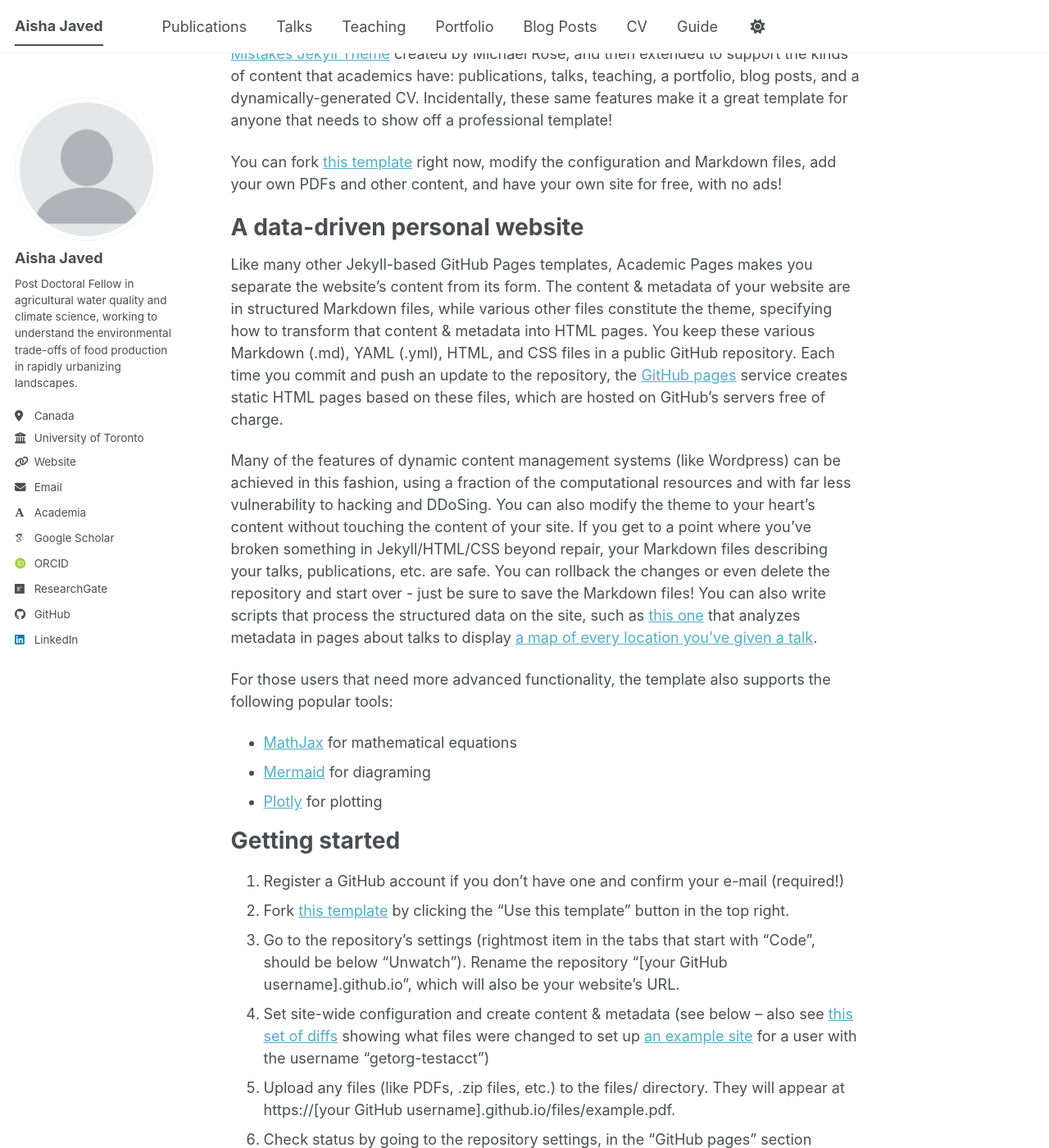
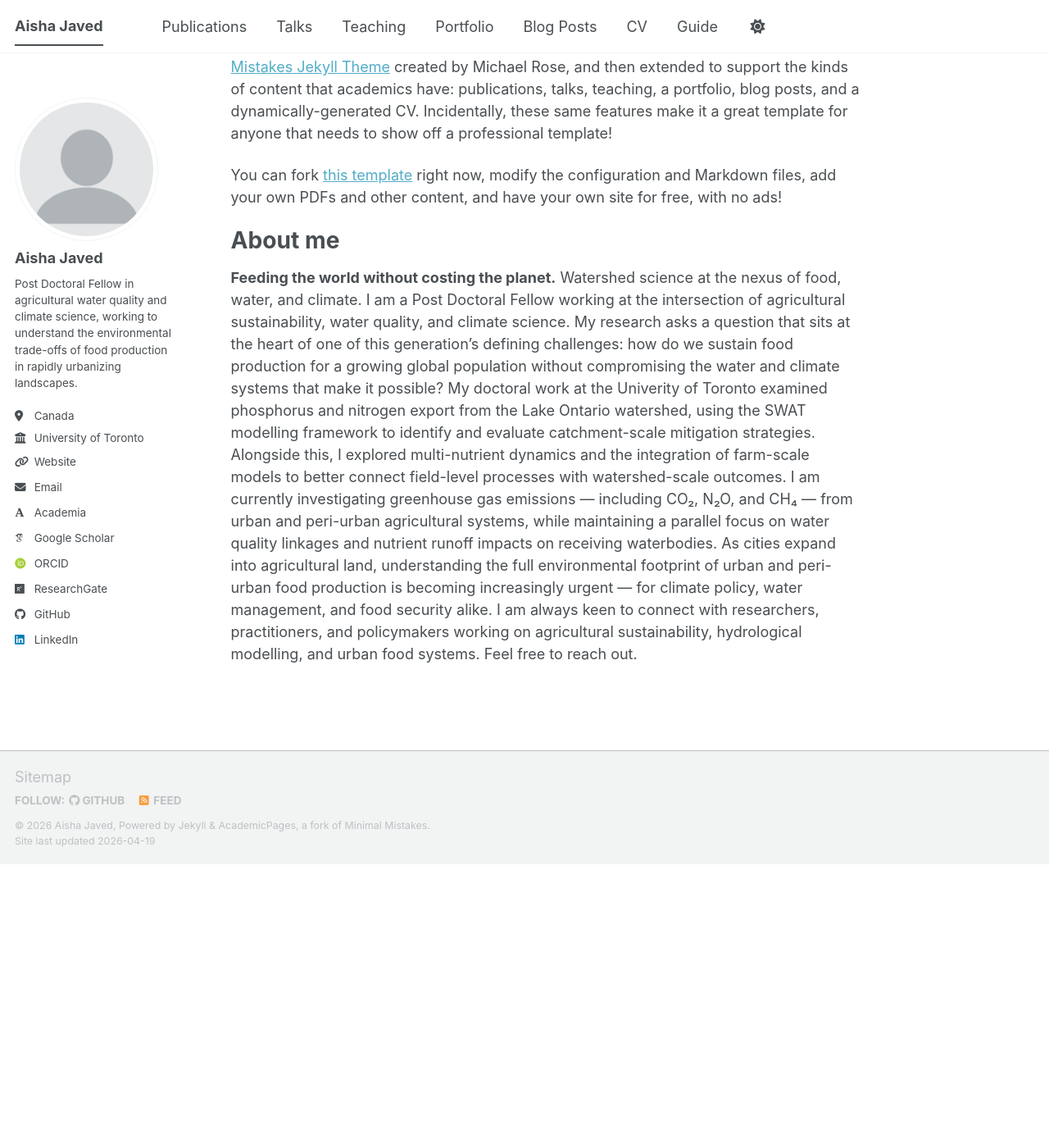
Before and after one commit to aishaj8/aishaj8.github.io, a Jekyll site: the page built from _pages/about.md, in a window 1280 px wide and 1400 px high, scrolled down 227 px. Shown: the whole window at 82% size. Built offline with Jekyll 4.4.1, drawn with Linux system fonts in a browser that asks for light colours; some web fonts are replaced; a script bundle is joined from its source files by our own code; library files that are not in the unit come from our copies; after the commit the page ends 1281 px from its top, so only the background shows below that; some of the changed text lies outside the part shown.

Commit message:
corrections to config, updated about me

```diff
--- a/_config.yml
+++ b/_config.yml
@@ -35,14 +35,14 @@ author:
   # Academic websites
   academia         : "https://uoft.me/EcoModellingLabPostDocs"
   arxiv            : # URL - Update with the correct link to your profile
-  googlescholar    : "https://scholar.google.com/citations?user=PS_CX0AAAAAJ"
+  googlescholar    : "https://scholar.google.com/citations?user=w-EhYikAAAAJ&hl=en"
   inspire-hep      : # URL
   impactstory      : # URL
   orcid            : "https://orcid.org/0000-0002-8516-6370"
   semantic         : # URL
   ssrn             : # URL
   pubmed           : # URL
-  researchgate     : "https://researchgate.net/Aisha-Javed-3"
+  researchgate     : "https://researchgate.net/profile/Aisha-Javed-3"
   scopus           : # URL
   zotero           : # URL
 
--- a/_pages/about.md
+++ b/_pages/about.md
@@ -1,6 +1,6 @@
 ---
 permalink: /
-title: "Academic Pages is a ready-to-fork GitHub Pages template for academic personal websites"
+title: "Aisha Javed | Watershed Scientist & Agricultural Sustainability Researcher"
 author_profile: true
 redirect_from:
   - /about/
@@ -11,46 +11,12 @@ This is the front page of a website that is powered by the [Academic Pages templ
 
  You can fork [this template](https://github.com/academicpages/academicpages.github.io) right now, modify the configuration and Markdown files, add your own PDFs and other content, and have your own site for free, with no ads!
 
-A data-driven personal website
+About me
 ======
-Like many other Jekyll-based GitHub Pages templates, Academic Pages makes you separate the website's content from its form. The content & metadata of your website are in structured Markdown files, while various other files constitute the theme, specifying how to transform that content & metadata into HTML pages. You keep these various Markdown (.md), YAML (.yml), HTML, and CSS files in a public GitHub repository. Each time you commit and push an update to the repository, the [GitHub pages](https://pages.github.com/) service creates static HTML pages based on these files, which are hosted on GitHub's servers free of charge.
 
-Many of the features of dynamic content management systems (like Wordpress) can be achieved in this fashion, using a fraction of the computational resources and with far less vulnerability to hacking and DDoSing. You can also modify the theme to your heart's content without touching the content of your site. If you get to a point where you've broken something in Jekyll/HTML/CSS beyond repair, your Markdown files describing your talks, publications, etc. are safe. You can rollback the changes or even delete the repository and start over - just be sure to save the Markdown files! You can also write scripts that process the structured data on the site, such as [this one](https://github.com/academicpages/academicpages.github.io/blob/master/talkmap.ipynb) that analyzes metadata in pages about talks to display [a map of every location you've given a talk](https://academicpages.github.io/talkmap.html).
-
-For those users that need more advanced functionality, the template also supports the following popular tools:
-- [MathJax](https://www.mathjax.org/) for mathematical equations
-- [Mermaid](https://mermaid.js.org/) for diagraming
-- [Plotly](https://plotly.com/javascript/) for plotting
-
-Getting started
-======
-1. Register a GitHub account if you don't have one and confirm your e-mail (required!)
-1. Fork [this template](https://github.com/academicpages/academicpages.github.io) by clicking the "Use this template" button in the top right.
-1. Go to the repository's settings (rightmost item in the tabs that start with "Code", should be below "Unwatch"). Rename the repository "[your GitHub username].github.io", which will also be your website's URL.
-1. Set site-wide configuration and create content & metadata (see below -- also see [this set of diffs](https://archive.is/3TPas) showing what files were changed to set up [an example site](https://getorg-testacct.github.io) for a user with the username "getorg-testacct")
-1. Upload any files (like PDFs, .zip files, etc.) to the files/ directory. They will appear at https://[your GitHub username].github.io/files/example.pdf.
-1. Check status by going to the repository settings, in the "GitHub pages" section
-
-Site-wide configuration
-------
-The main configuration file for the site is in the base directory in [_config.yml](https://github.com/academicpages/academicpages.github.io/blob/master/_config.yml), which defines the content in the sidebars and other site-wide features. You will need to replace the default variables with ones about yourself and your site's github repository. The configuration file for the top menu is in [_data/navigation.yml](https://github.com/academicpages/academicpages.github.io/blob/master/_data/navigation.yml). For example, if you don't have a portfolio or blog posts, you can remove those items from that navigation.yml file to remove them from the header.
-
-Create content & metadata
-------
-For site content, there is one Markdown file for each type of content, which are stored in directories like _publications, _talks, _posts, _teaching, or _pages. For example, each talk is a Markdown file in the [_talks directory](https://github.com/academicpages/academicpages.github.io/tree/master/_talks). At the top of each Markdown file is structured data in YAML about the talk, which the theme will parse to do lots of cool stuff. The same structured data about a talk is used to generate the list of talks on the [Talks page](https://academicpages.github.io/talks), each [individual page](https://academicpages.github.io/talks/2012-03-01-talk-1) for specific talks, the talks section for the [CV page](https://academicpages.github.io/cv), and the [map of places you've given a talk](https://academicpages.github.io/talkmap.html) (if you run this [python file](https://github.com/academicpages/academicpages.github.io/blob/master/talkmap.py) or [Jupyter notebook](https://github.com/academicpages/academicpages.github.io/blob/master/talkmap.ipynb), which creates the HTML for the map based on the contents of the _talks directory).
-
-**Markdown generator**
-
-The repository includes [a set of Jupyter notebooks](https://github.com/academicpages/academicpages.github.io/tree/master/markdown_generator
-) that converts a CSV containing structured data about talks or presentations into individual Markdown files that will be properly formatted for the Academic Pages template. The sample CSVs in that directory are the ones I used to create my own personal website at stuartgeiger.com. My usual workflow is that I keep a spreadsheet of my publications and talks, then run the code in these notebooks to generate the Markdown files, then commit and push them to the GitHub repository.
-
-How to edit your site's GitHub repository
-------
-Many people use a git client to create files on their local computer and then push them to GitHub's servers. If you are not familiar with git, you can directly edit these configuration and Markdown files directly in the github.com interface. Navigate to a file (like [this one](https://github.com/academicpages/academicpages.github.io/blob/master/_talks/2012-03-01-talk-1.md) and click the pencil icon in the top right of the content preview (to the right of the "Raw | Blame | History" buttons). You can delete a file by clicking the trashcan icon to the right of the pencil icon. You can also create new files or upload files by navigating to a directory and clicking the "Create new file" or "Upload files" buttons.
-
-Example: editing a Markdown file for a talk
-![Editing a Markdown file for a talk](/images/editing-talk.png)
-
-For more info
-------
-More info about configuring Academic Pages can be found in [the guide](https://academicpages.github.io/markdown/), the [growing wiki](https://github.com/academicpages/academicpages.github.io/wiki), and you can always [ask a question on GitHub](https://github.com/academicpages/academicpages.github.io/discussions). The [guides for the Minimal Mistakes theme](https://mmistakes.github.io/minimal-mistakes/docs/configuration/) (which this theme was forked from) might also be helpful.
+**Feeding the world without costing the planet.**
+Watershed science at the nexus of food, water, and climate.
+I am a Post Doctoral Fellow working at the intersection of agricultural sustainability, water quality, and climate science. My research asks a question that sits at the heart of one of this generation's defining challenges: how do we sustain food production for a growing global population without compromising the water and climate systems that make it possible?
+My doctoral work at the Univerity of Toronto examined phosphorus and nitrogen export from the Lake Ontario watershed, using the SWAT modelling framework to identify and evaluate catchment-scale mitigation strategies. Alongside this, I explored multi-nutrient dynamics and the integration of farm-scale models to better connect field-level processes with watershed-scale outcomes.
+I am currently investigating greenhouse gas emissions — including CO₂, N₂O, and CH₄ — from urban and peri-urban agricultural systems, while maintaining a parallel focus on water quality linkages and nutrient runoff impacts on receiving waterbodies. As cities expand into agricultural land, understanding the full environmental footprint of urban and peri-urban food production is becoming increasingly urgent — for climate policy, water management, and food security alike.
+I am always keen to connect with researchers, practitioners, and policymakers working on agricultural sustainability, hydrological modelling, and urban food systems. Feel free to reach out.
```
